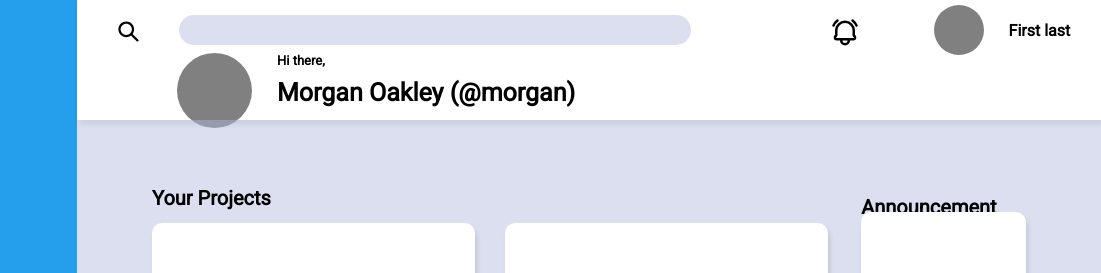
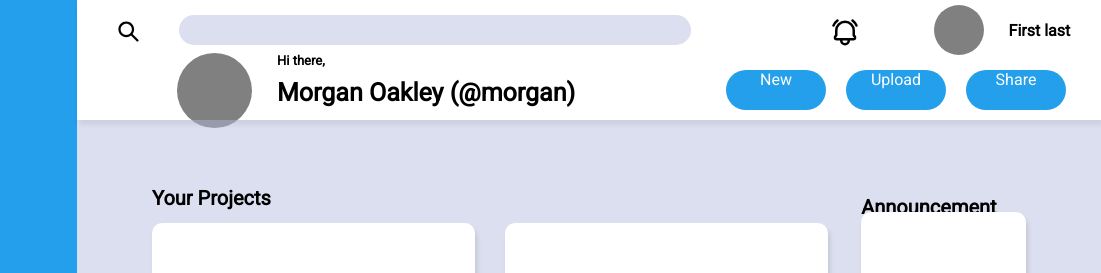
Before and after one commit to FloppyCacti/AdminDashboard-TOP, a plain HTML site: page index.html in a window 1280 px wide. Shown: the top 273 px of the page, 179-1280 px from the left. Drawn offline with Linux system fonts and the light colour scheme.

Commit message:
header buttons

```diff
--- a/index.html
+++ b/index.html
@@ -71,9 +71,9 @@
                     </div>
                 </div>
                 <div class="right">
-                    <div class="new"></div>
-                    <div class="upload"></div>
-                    <div class="share"></div>
+                    <div class="new">New</div>
+                    <div class="upload">Upload</div>
+                    <div class="share">Share</div>
                 </div>
             </div>
         </div>
--- a/styles.css
+++ b/styles.css
@@ -197,6 +197,23 @@ body > .container{
     font-size: 25px;
 }
 
+.profile > .right{
+    padding: 0px 25px 0px 25px;
+    display: flex;
+    justify-content: end;
+    height: auto;
+    gap: 20px
+}
+
+.profile > .right > div{
+    background-color: rgb(35, 159, 236);
+    height: 40px;
+    width: 100px;
+    border-radius: 20px;
+    color: white;
+    text-align: center;
+}
+
 .content{
     background-color: var(--grey-color);
     grid-area: 2 / 2 / 3 / 3;
```
